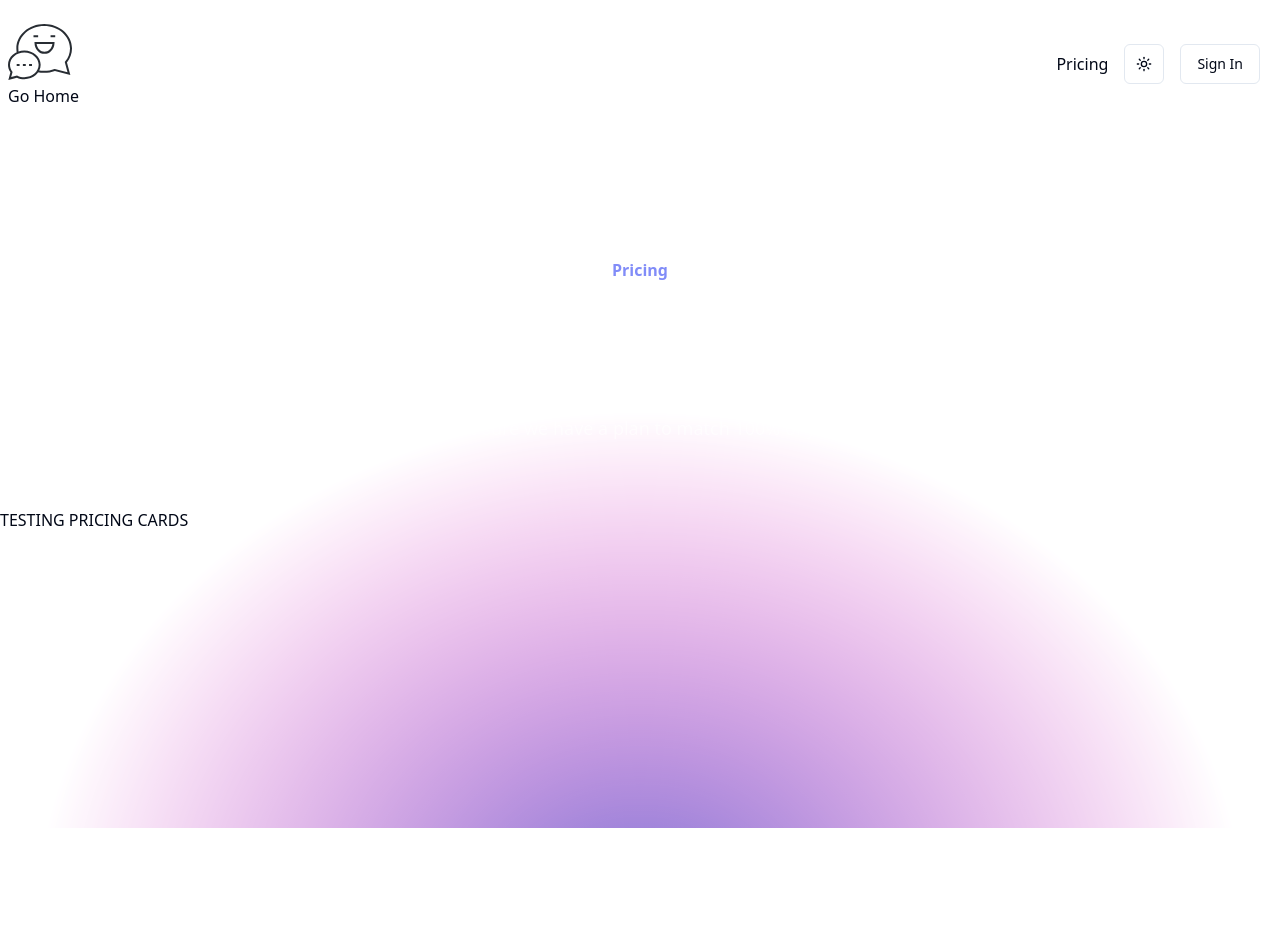
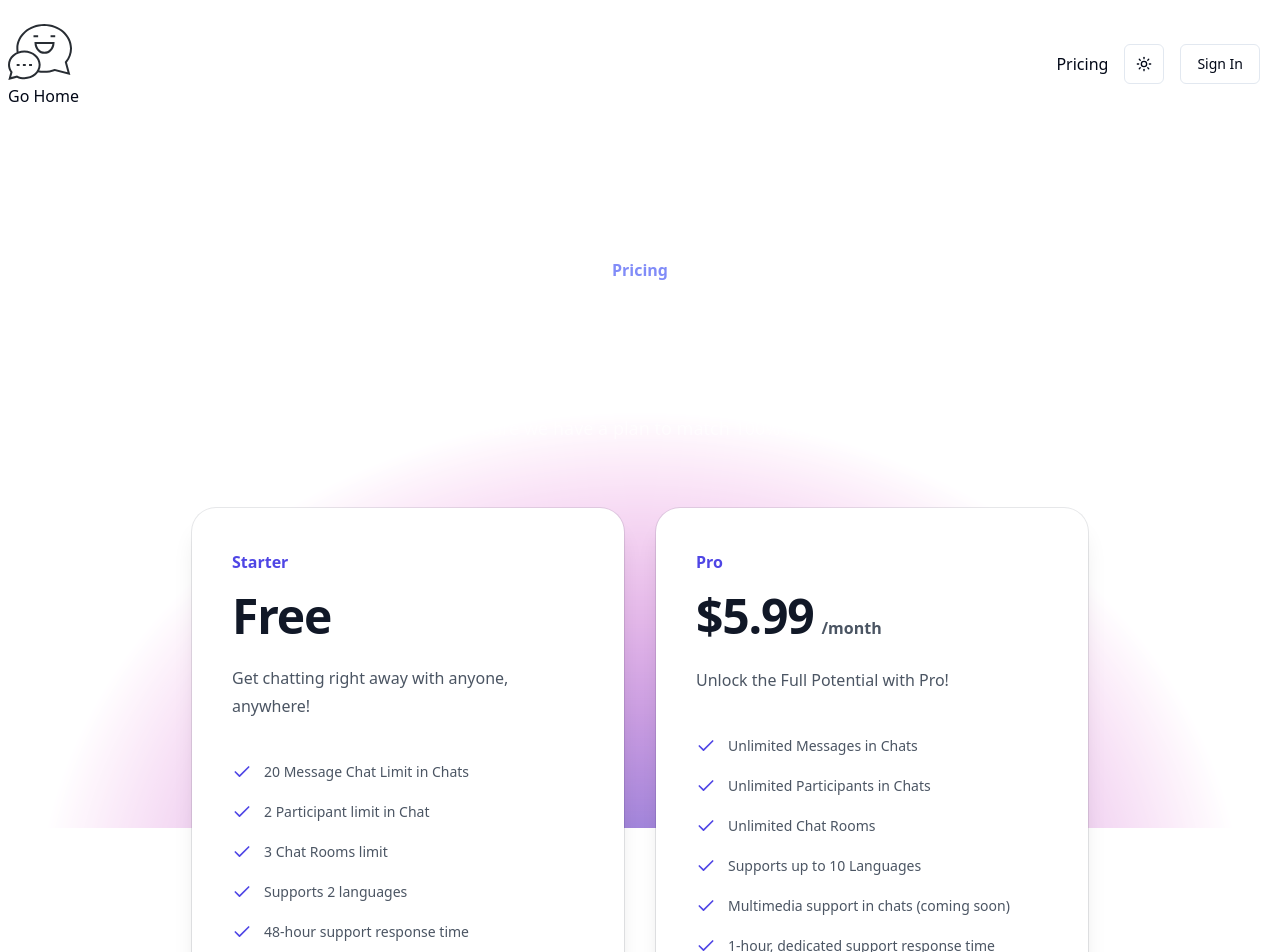
Before and after one commit to sunshinemoua/chitchat, a Next.js app: page /pricing in a window 1280 px wide. Shown: the top 952 px of the page. Built offline with nearby package versions, Linux system fonts and the light colour scheme; no server answers.

Commit message:
added pricing cards and button to register url

```diff
--- /dev/null
+++ b/src/app/components/CheckoutButton.tsx
@@ -0,0 +1,7 @@
+import React from "react";
+
+const CheckoutButton = () => {
+  return <div>CheckoutButton</div>;
+};
+
+export default CheckoutButton;
--- /dev/null
+++ b/src/app/components/PricingCards.tsx
@@ -0,0 +1,111 @@
+import { CheckIcon } from "lucide-react";
+import Link from "next/link";
+import React from "react";
+import CheckoutButton from "./CheckoutButton";
+import { Button } from "@/components/ui/button";
+
+const tiers = [
+  {
+    name: "Starter",
+    id: "starter_tier",
+    href: "#",
+    priceMonthly: null,
+    description: "Get chatting right away with anyone, anywhere!",
+    features: [
+      "20 Message Chat Limit in Chats",
+      "2 Participant limit in Chat",
+      "3 Chat Rooms limit",
+      "Supports 2 languages",
+      "48-hour support response time",
+    ],
+  },
+  {
+    name: "Pro",
+    id: "pro_tier",
+    href: "#",
+    priceMonthly: "$5.99",
+    description: "Unlock the Full Potential with Pro!",
+    features: [
+      "Unlimited Messages in Chats",
+      "Unlimited Participants in Chats",
+      "Unlimited Chat Rooms",
+      "Supports up to 10 Languages",
+      "Multimedia support in chats (coming soon)",
+      "1-hour, dedicated support response time",
+      "Early access to New Features",
+    ],
+  },
+];
+
+const PricingCards = ({ redirect }: { redirect: boolean }) => {
+  return (
+    <div>
+      <div className="mx-auto grid max-w-xs grid-cols-1 gap-8 md:max-w-md lg:max-w-4xl lg:grid-cols-2">
+        {tiers.map((tier) => (
+          <div
+            key={tier.id}
+            className="flex flex-col justify-between rounded-3xl bg-white p-8 shadow-xl ring-1 ring-gray-900/10 sm:p-10"
+          >
+            <div>
+              <h3
+                id={tier.id}
+                className="text-base font-semibold leading-7 text-indigo-600"
+              >
+                {tier.name}
+              </h3>
+
+              <div className="mt-4 flex items-baseline gap-x-2">
+                {tier.priceMonthly ? (
+                  <>
+                    <span className="text-4xl font-bold tracking-tight text-gray-900 md:text-5xl">
+                      {tier.priceMonthly}
+                    </span>
+                    <span className="text-base font-semibold leading-7 text-gray-600">
+                      /month
+                    </span>
+                  </>
+                ) : (
+                  <span className="text-4xl font-bold tracking-tight text-gray-900 md:text-5xl">
+                    Free
+                  </span>
+                )}
+              </div>
+
+              <p className="mt-6 text-base leading-7 text-gray-600">
+                {tier.description}
+              </p>
+
+              <ul
+                role="list"
+                className="mt-10 space-y-4 text-sm leading-6 text-gray-600"
+              >
+                {tier.features.map((feature) => (
+                  <li key={feature} className="flex gap-x-3">
+                    <CheckIcon
+                      className="h-6 w-5 flex-none text-indigo-600"
+                      aria-hidden="true"
+                    />
+                    {feature}
+                  </li>
+                ))}
+              </ul>
+            </div>
+
+            {redirect ? (
+              <Button
+                asChild
+                className="mt-8 bg-indigo-600 text-white hover:bg-indigo-500"
+              >
+                <Link href="/register">Get Started Today</Link>
+              </Button>
+            ) : (
+              tier.id && <CheckoutButton />
+            )}
+          </div>
+        ))}
+      </div>
+    </div>
+  );
+};
+
+export default PricingCards;
--- a/src/app/pricing/page.tsx
+++ b/src/app/pricing/page.tsx
@@ -1,4 +1,5 @@
 import React from "react";
+import PricingCards from "../components/PricingCards";
 
 const PricingPage = () => {
   return (
@@ -41,8 +42,7 @@
 
       <div className="flow-root bg-white pb-24 sm:pb-32">
         <div className="-mt-80">
-          {/* <PricingCards redirect={true} /> */}
-          <h1> TESTING PRICING CARDS </h1>
+          <PricingCards redirect={true} />
         </div>
       </div>
     </div>
```
